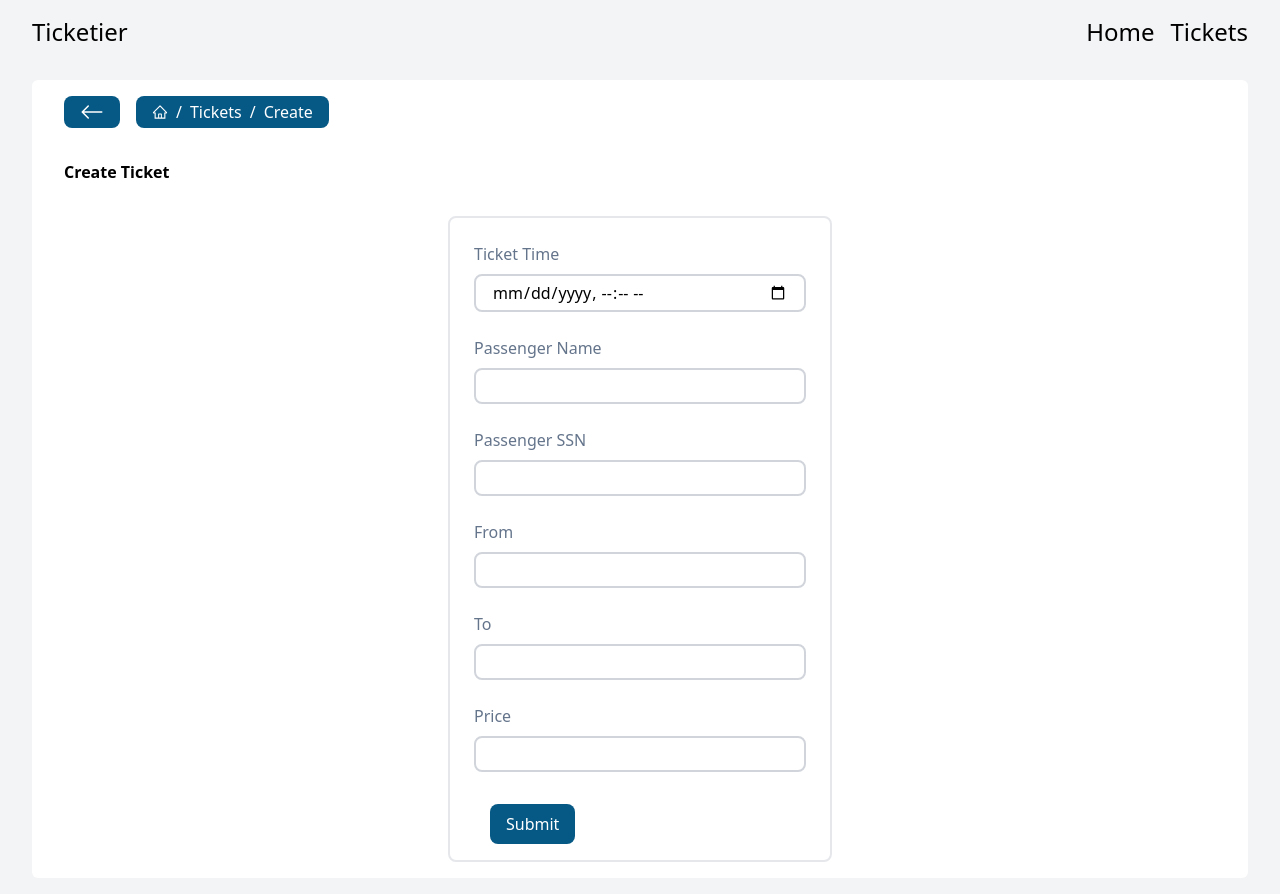
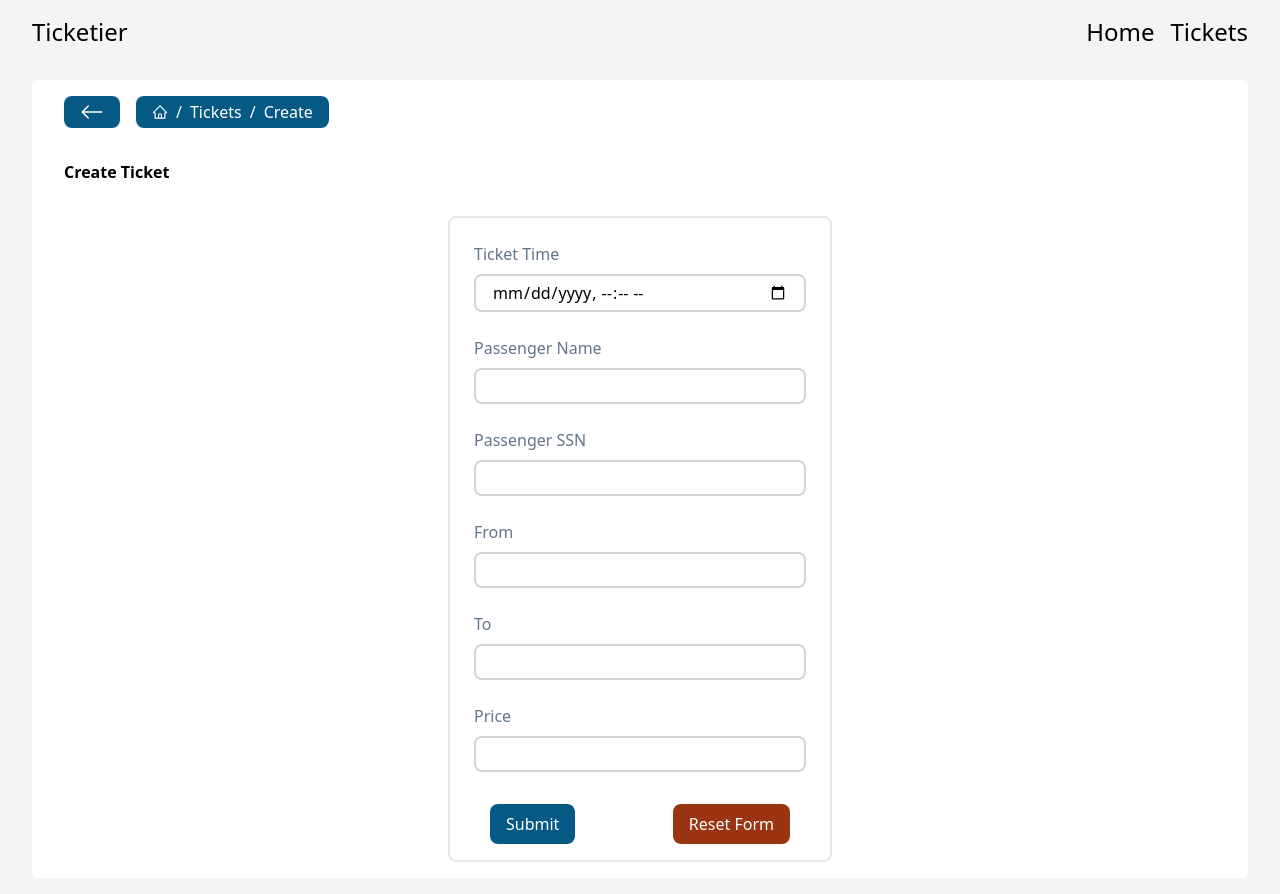
Before and after one commit to AleksandrPolishchuk/TicketierApp, a Next.js app in the folder frontend/ticketier-front-nextjs/: page /tickets/create in a window 1280 px wide. Built offline with nearby package versions, Linux system fonts and the light colour scheme.

Commit message:
add reset-btn to CreateTicketForm

```diff
--- a/frontend/ticketier-front-nextjs/app/tickets/create/components/CreateTicketForm.tsx
+++ b/frontend/ticketier-front-nextjs/app/tickets/create/components/CreateTicketForm.tsx
@@ -124,6 +124,13 @@ const CreateTicketForm = () => {
             <button className="bg-sky-800 text-white px-4 py-2 mx-8 my-2 rounded-lg">
               Submit
             </button>
+            <button
+              type="button"
+              onClick={() => reset()}
+              className="bg-orange-800 text-white px-4 py-2 mx-8 my-2 rounded-lg"
+            >
+              Reset Form
+            </button>
           </div>
         </form>
       </>
```
